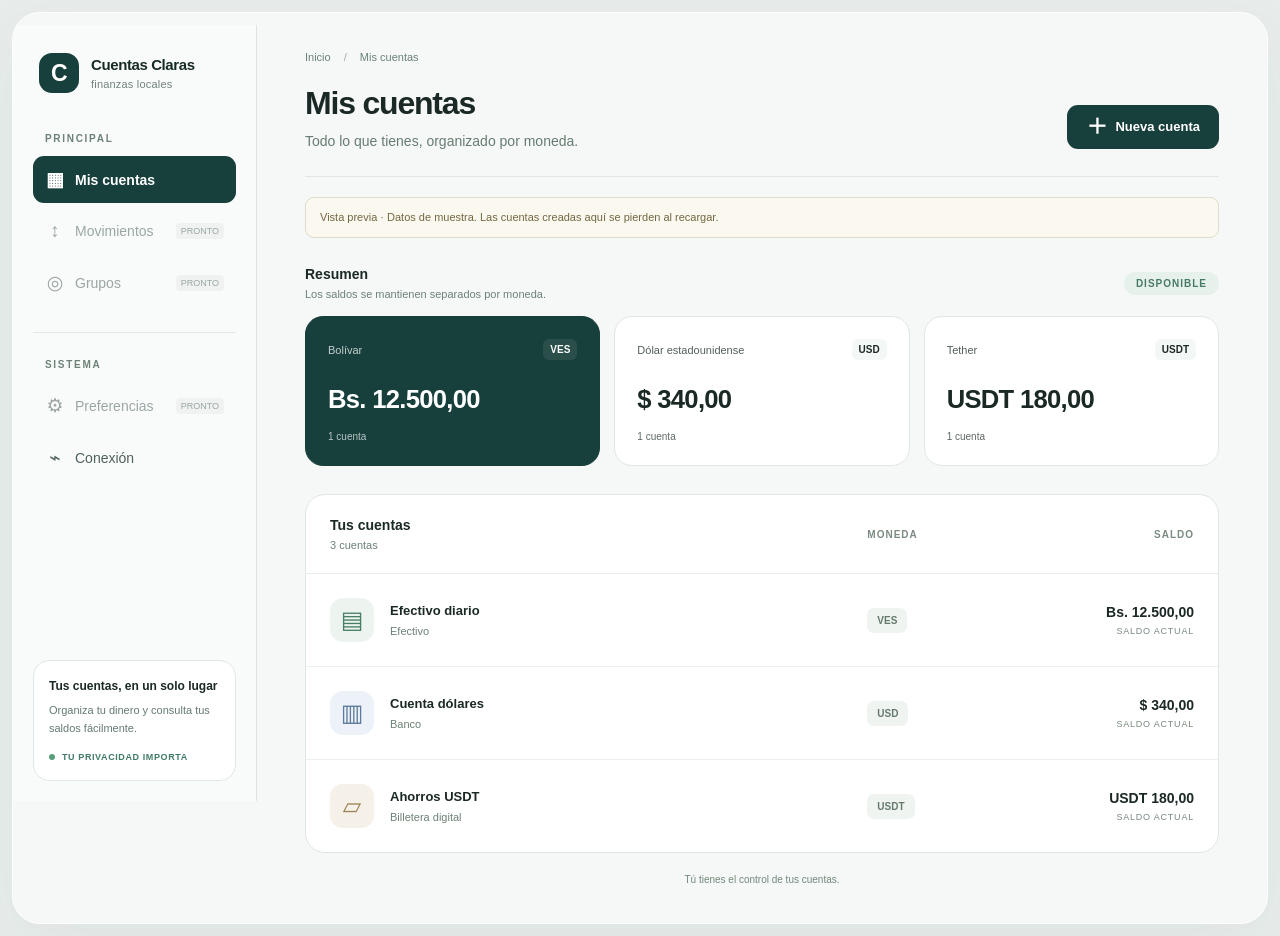
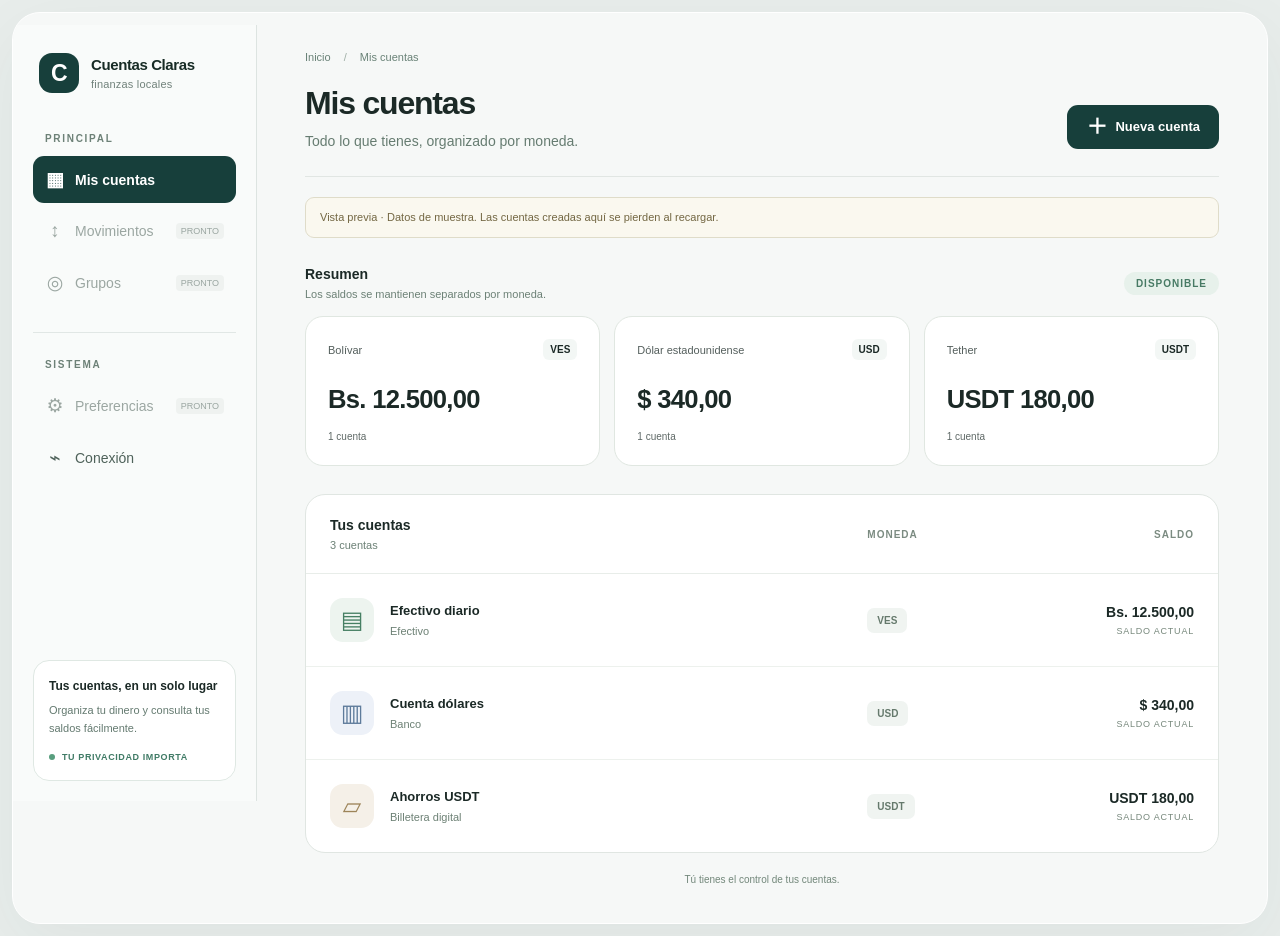
Before and after one commit to CI3715/Grupo2_LimitTokenReached, a Next.js app in the folder app/: page / in a window 1280 px wide. Built offline with nearby package versions, Linux system fonts and the light colour scheme.

Commit message:
style(ui): suavizar hover del resumen de saldos

```diff
--- a/app/src/app/accounts.css
+++ b/app/src/app/accounts.css
@@ -275,11 +275,8 @@
   border-radius: 18px;
   padding: 22px;
   background: white;
-}
-.summary-card:first-child {
-  background: #173f3b;
-  border-color: #173f3b;
-  color: white;
+  color: #1b2926;
+  transition: background-color 0.15s, border-color 0.15s, color 0.15s;
 }
 .summary-card > div {
   display: flex;
@@ -297,9 +294,6 @@
   border-radius: 6px;
   background: #6a9a8014;
 }
-.summary-card:first-child > div strong {
-  background: #ffffff15;
-}
 .summary-card > p {
   font-size: clamp(19px, 2vw, 26px);
   font-weight: 700;
@@ -311,6 +305,20 @@
 .summary-card > small {
   font-size: 10px;
   opacity: 0.7;
+}
+@media (hover: hover) {
+  .summary-card:hover {
+    background: #e9f0ec;
+    border-color: #e0e7e1;
+    color: #1b2926;
+  }
+  .summary-card:hover > div strong {
+    background: #6a9a8014;
+  }
+  .summary-card:hover > div span,
+  .summary-card:hover > small {
+    opacity: 1;
+  }
 }
 .accounts-list {
   --account-columns: 44px minmax(0, 1fr) 80px minmax(150px, 0.5fr);
```
